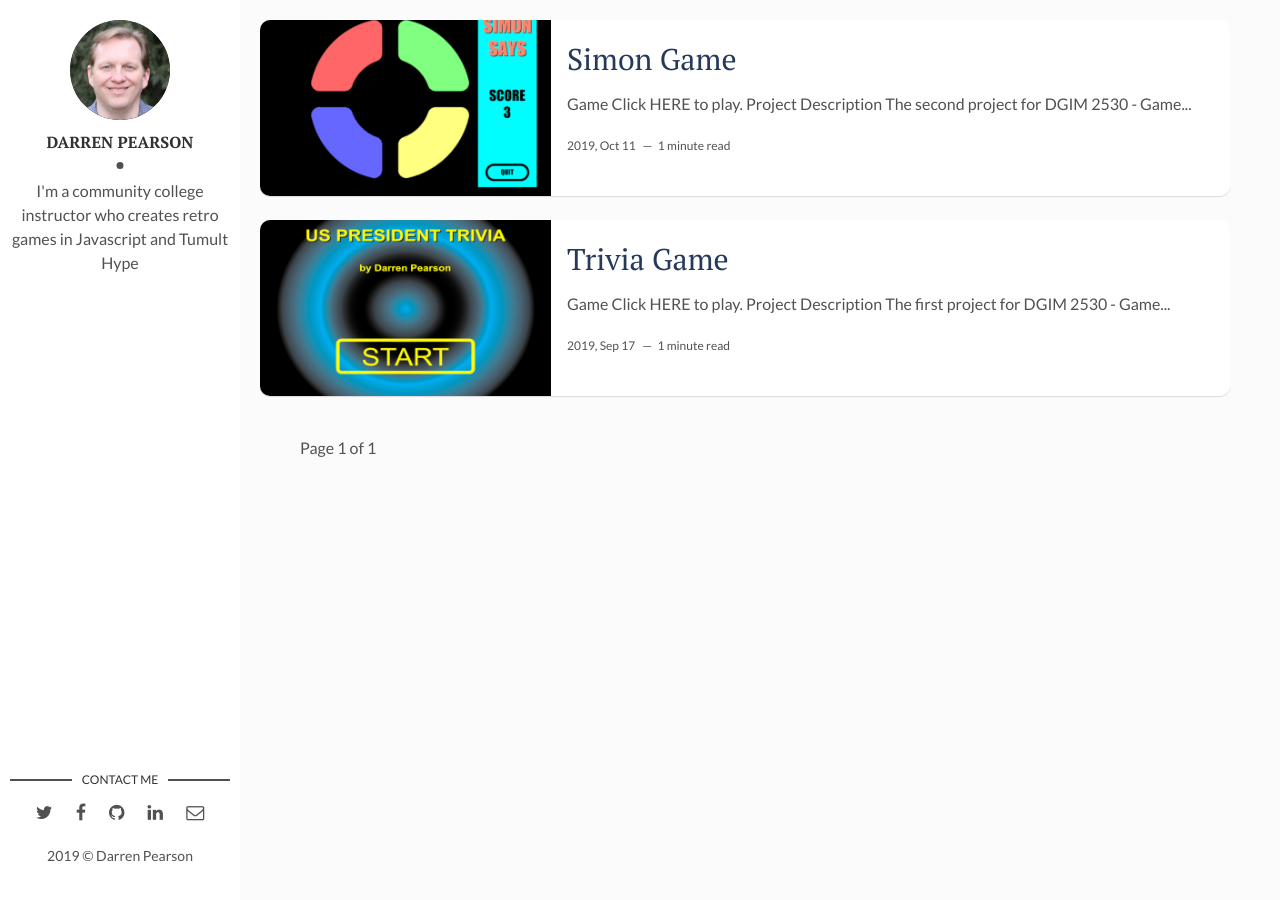
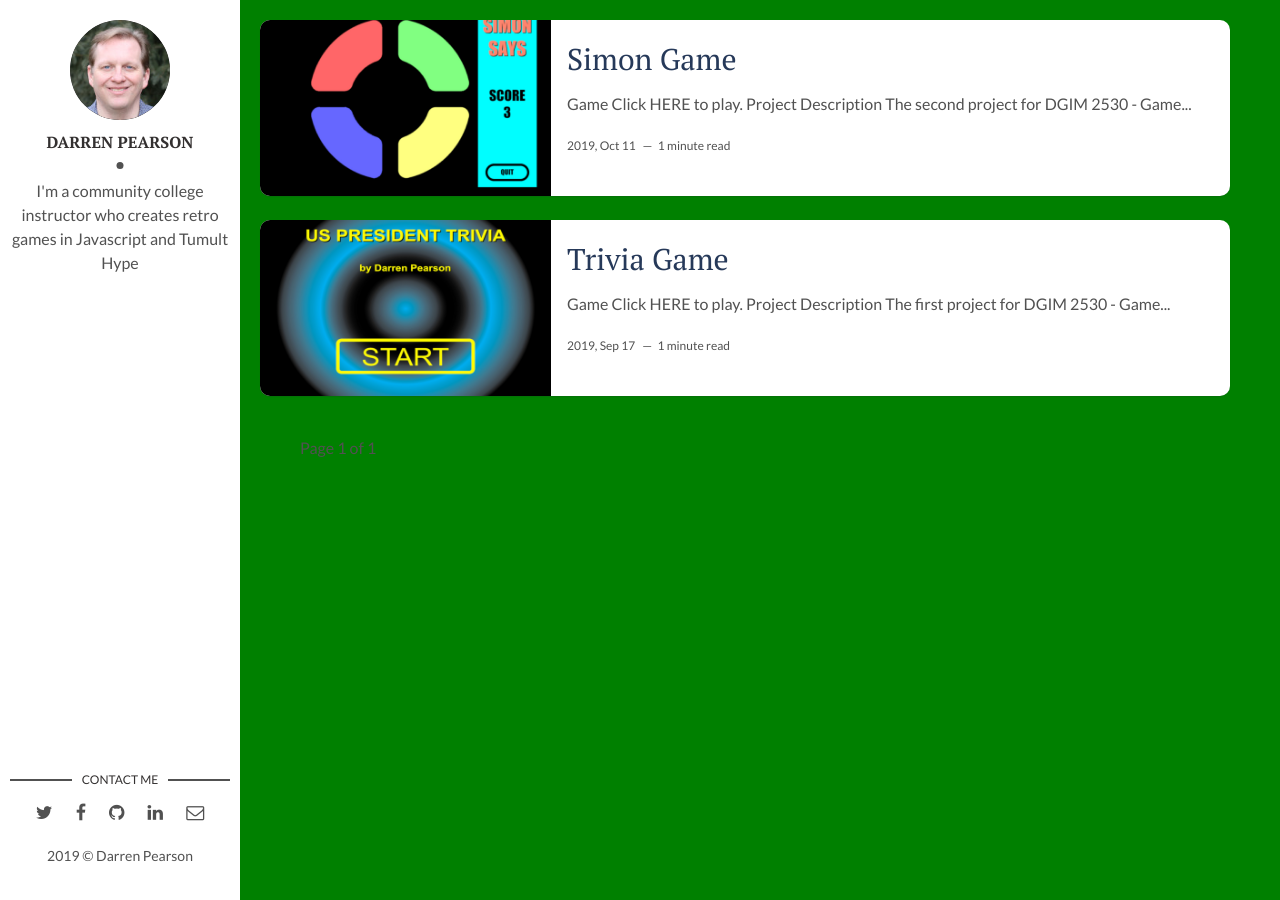
Before and after one commit to spcgames/spcgames.github.io, a Jekyll site: the page built from index.html, in a window 1280 px wide. Built offline with Jekyll 4.4.1, drawn with Linux system fonts in a browser that asks for light colours; the list of posts is cut into pages by our own code.

Commit message:
Update main.css

```diff
--- a/assets/css/main.css
+++ b/assets/css/main.css
@@ -775,7 +775,7 @@ html {
 body {
   font-family: 'Lato', sans-serif;
   color: #515151;
-  background-color: #fbfbfb;
+  background-color: green;
   margin: 0;
   -webkit-font-smoothing: antialiased;
   -moz-osx-font-smoothing: grayscale;
```
